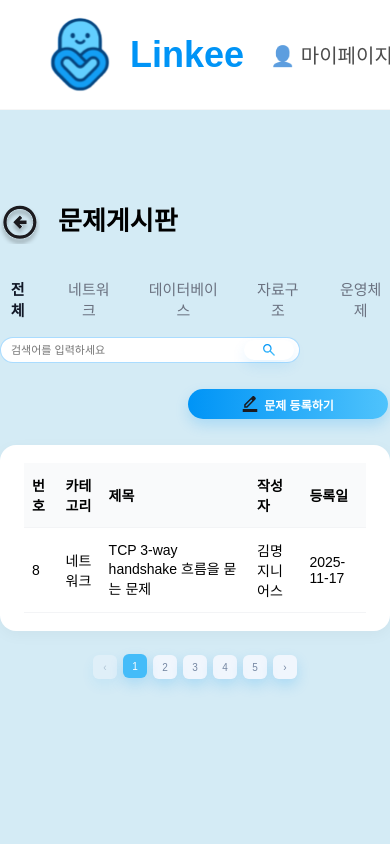
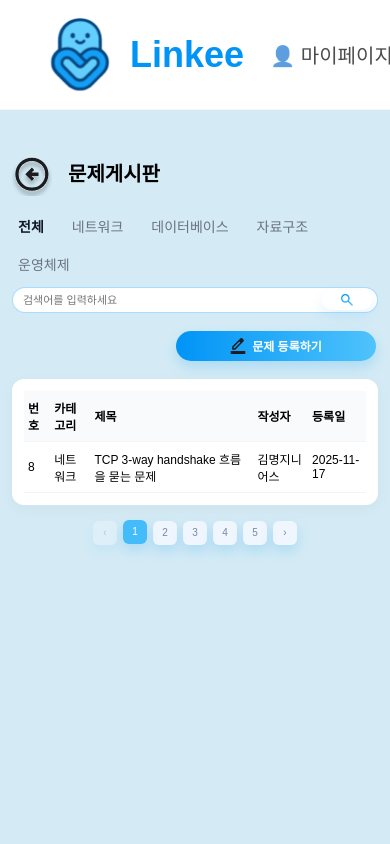
Before and after one commit to Linkee-Project/Linkee-Front-Vue, a Vue app in the folder Linkee-front/Linkee-front-vue/: page /problem in a window 390 px wide. Shown: the top 844 px of the page. Built offline with nearby package versions, Linux system fonts and the light colour scheme.

Commit message:
feat : 문제게시판 - ProblemListView 반응형 적용

```diff
--- a/Linkee-front/Linkee-front-vue/src/views/problem-view/ProblemListView.vue
+++ b/Linkee-front/Linkee-front-vue/src/views/problem-view/ProblemListView.vue
@@ -217,4 +217,92 @@ const totalPages = ref(5)
   color: #fff;
   border-color: transparent;
 }
+/* ------------------- 반응형 영역 ------------------- */
+
+/* 태블릿 이하 (<= 1024px) */
+@media (max-width: 1024px) {
+  .page-inner {
+    margin: 60px auto 60px;
+    padding: 0 16px;
+  }
+
+  .page-title {
+    font-size: 22px;
+  }
+
+  .problem-list-card {
+    padding: 16px 16px;
+  }
+
+  .problem-table th,
+  .problem-table td {
+    padding: 10px 6px;
+    font-size: 13px;
+  }
+}
+
+/* 모바일 (<= 768px) */
+@media (max-width: 768px) {
+  .page-inner {
+    margin: 40px auto 40px;
+    padding: 0 12px;
+  }
+
+
+  .problem-header {
+    gap: 8px;
+    margin-bottom: 16px;
+  }
+
+  .page-title {
+    font-size: 20px;
+  }
+
+  /* 카테고리 탭: 글자 조금 줄이고 줄 바꿈 허용 */
+  .category-tabs {
+    flex-wrap: wrap;
+    gap: 16px;
+    margin-bottom: 12px;
+  }
+
+  .tab {
+    font-size: 14px;
+  }
+
+  /* 검색창 폭 100% 사용 */
+  .search-row {
+    max-width: 100%;
+    margin-bottom: 16px;
+  }
+
+  .search-row :deep(.search-form) {
+    justify-content: flex-start;
+  }
+
+  .search-row :deep(.input-wrapper) {
+    width: 100%;
+  }
+
+  /* 등록 버튼 여백 줄이기 */
+  .action-row {
+    margin-bottom: 16px;
+  }
+
+  /* 카드 안 패딩 줄이기 */
+  .problem-list-card {
+    padding: 12px 12px;
+    border-radius: 12px;
+  }
+
+  /* 테이블 폰트 더 줄이기 */
+  .problem-table th,
+  .problem-table td {
+    padding: 8px 4px;
+    font-size: 12px;
+  }
+
+  .pagination-row {
+    margin-top: 16px;
+  }
+}
 </style>
```
